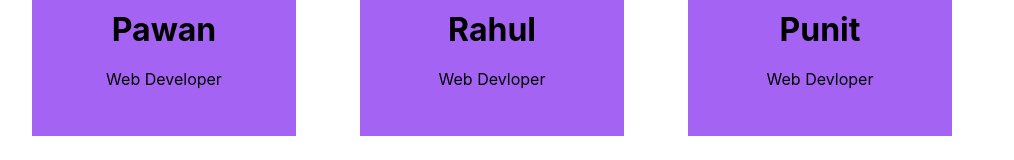
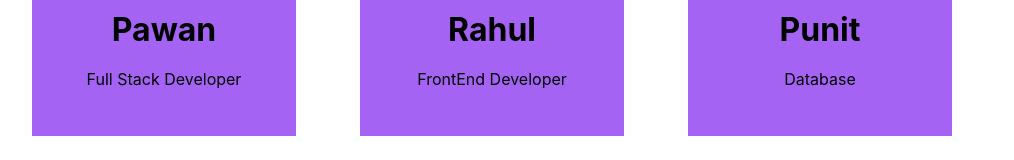
Before and after one commit to Pawan0802/ReactAvatar, a React (Create React App) app: page / in a window 1280 px wide. Shown: the part 357-517 px from the top of the page, without its empty margins (0-1014 px from the left). Built offline with nearby package versions, Linux system fonts and the light colour scheme.

Commit message:
AvatarList Array

```diff
--- a/src/Avatar.js
+++ b/src/Avatar.js
@@ -5,13 +5,40 @@ import AvatarList from './AvatarList';
 
 //Functional Component
 const Avatar = (props) =>{
+
+    //creating an array for avatar list
+    const avatarlistarray = [
+        {
+            id:1,
+            name:"Pawan",
+            work:"Full Stack Developer"
+        },
+        {
+            id:2,
+            name:"Rahul",
+            work:"FrontEnd Developer"
+        },
+        {
+            id:3,
+            name:"Punit",
+            work:"Database"
+        },
+        {
+            id:4,
+            name:"Jeetu",
+            work:"BackEnd Developer"
+        }
+    ]
+
+
+
     return (
             <div>
                 <h1>Welcome to Avatar World</h1>
-                <AvatarList id="1" name="Pawan" work="Web Developer"/>
-                <AvatarList id="2" name="Rahul" work="Web Devloper"/>
-                <AvatarList id="3" name="Punit" work="Web Devloper"/>
-                <AvatarList id="4" name="Jeetu" work="Web Devloper"/>
+                <AvatarList id={avatarlistarray[0].id} name={avatarlistarray[0].name} work={avatarlistarray[0].work}/>
+                <AvatarList id={avatarlistarray[1].id} name={avatarlistarray[1].name} work={avatarlistarray[1].work}/>
+                <AvatarList id={avatarlistarray[2].id} name={avatarlistarray[2].name} work={avatarlistarray[2].work}/>
+                <AvatarList id={avatarlistarray[3].id} name={avatarlistarray[3].name} work={avatarlistarray[3].work}/>
                 <button>Subscribe</button>
             </div>
            )
```
